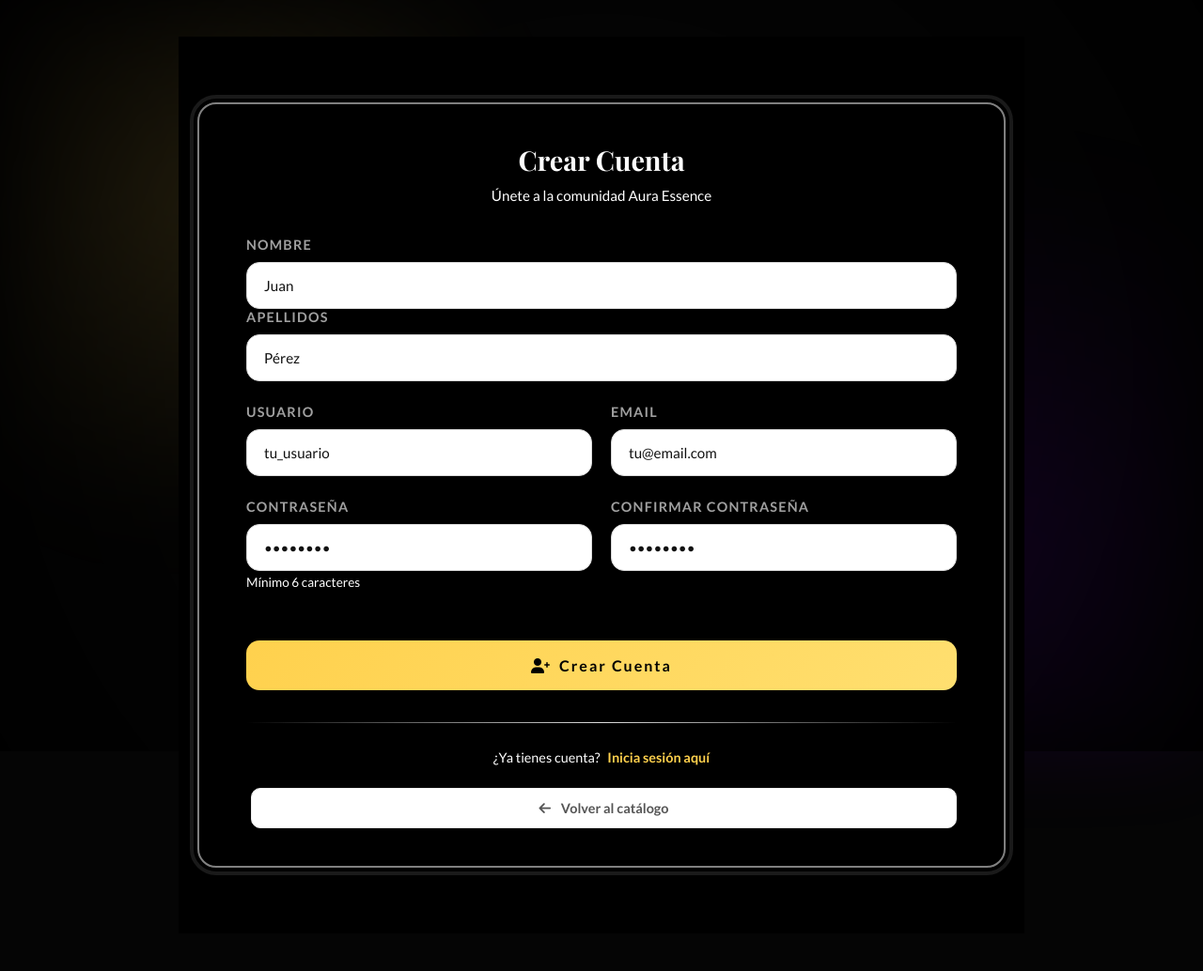
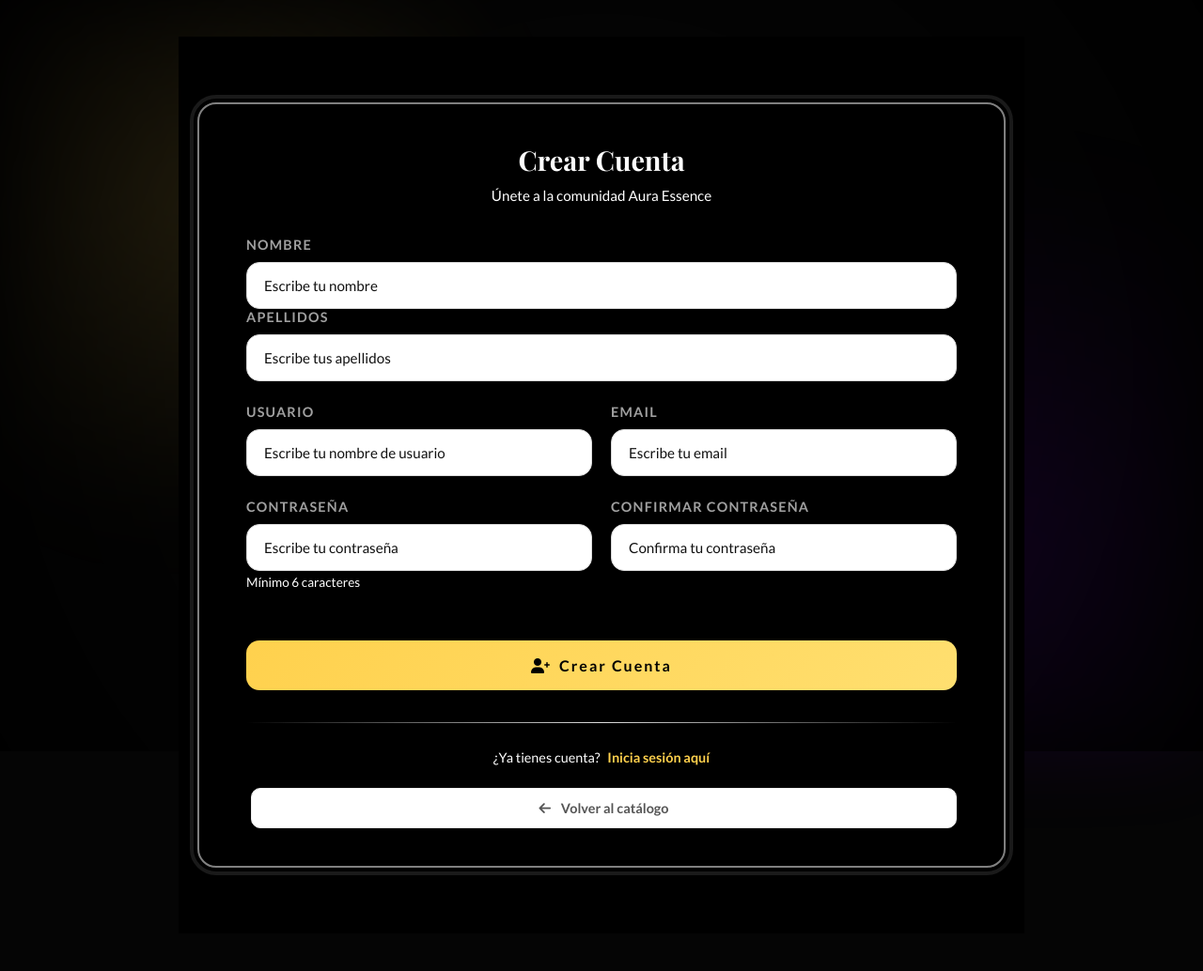
Before and after one commit to adaldean/Perfumes, a Django app: page /registro/ in a window 1280 px wide. Shown: the whole page at 94% size. Run offline with Django 5.2, Linux system fonts and the light colour scheme; some libraries are stand-ins or nearby versions.

Commit message:
correciones

```diff
--- a/templates/auth/registro.html
+++ b/templates/auth/registro.html
@@ -35,19 +35,19 @@
                     <div class="form-group grid grid-cols-2 gap-4">
                         <div>
                             <label for="first_name">Nombre</label>
-                            <input type="text" id="first_name" name="first_name" placeholder="Juan"
+                            <input type="text" id="first_name" name="first_name" placeholder="Escribe tu nombre"
                                 value="{{ first_name }}" required class="w-full">
                         </div>
                         <div>
                             <label for="last_name">Apellidos</label>
-                            <input type="text" id="last_name" name="last_name" placeholder="Pérez"
+                            <input type="text" id="last_name" name="last_name" placeholder="Escribe tus apellidos"
                                 value="{{ last_name }}" required class="w-full">
                         </div>
                     </div>
 
                     <div class="form-group">
                         <label for="username">Usuario</label>
-                        <input type="text" id="username" name="username" placeholder="tu_usuario" value="{{ username }}"
+                        <input type="text" id="username" name="username" placeholder="Escribe tu nombre de usuario" value="{{ username }}"
                             minlength="3" required class="{% if errores.username %}error{% endif %}">
                         {% if errores.username %}
                         <div class="error-message">{{ errores.username }}</div>
@@ -56,7 +56,7 @@
 
                     <div class="form-group">
                         <label for="email">Email</label>
-                        <input type="email" id="email" name="email" placeholder="tu@email.com" value="{{ email }}"
+                        <input type="email" id="email" name="email" placeholder="Escribe tu email" value="{{ email }}"
                             required class="{% if errores.email %}error{% endif %}">
                         {% if errores.email %}
                         <div class="error-message">{{ errores.email }}</div>
@@ -65,7 +65,7 @@
 
                     <div class="form-group">
                         <label for="password">Contraseña</label>
-                        <input type="password" id="password" name="password" placeholder="••••••••" minlength="6"
+                        <input type="password" id="password" name="password" placeholder="Escribe tu contraseña" minlength="6"
                             required class="{% if errores.password %}error{% endif %}">
                         {% if errores.password %}
                         <div class="error-message">{{ errores.password }}</div>
@@ -76,7 +76,7 @@
 
                     <div class="form-group">
                         <label for="password2">Confirmar Contraseña</label>
-                        <input type="password" id="password2" name="password2" placeholder="••••••••" minlength="6"
+                        <input type="password" id="password2" name="password2" placeholder="Confirma tu contraseña" minlength="6"
                             required class="{% if errores.password2 %}error{% endif %}">
                         {% if errores.password2 %}
                         <div class="error-message">{{ errores.password2 }}</div>
--- a/templates/login.html
+++ b/templates/login.html
@@ -68,7 +68,7 @@
                         type="password"
                         id="contraseña"
                         name="contraseña"
-                        placeholder="••••••••"
+                        placeholder="Escribe tu contraseña"
                         required
                     >
                 </div>
```
